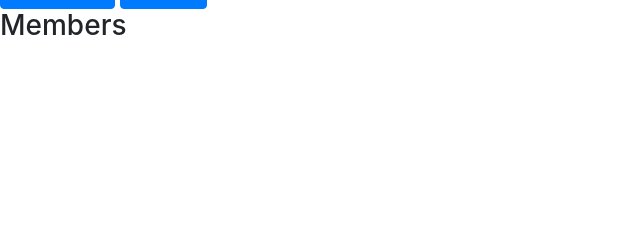
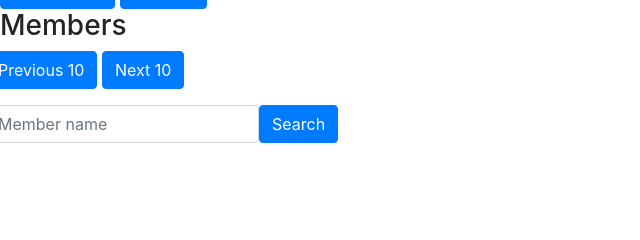
Before and after one commit to vietspeak/VietSpeakWebsite, a Flask app: template templates/view_group_members.html in a window 1280 px wide. Shown: the part 161-401 px from the top of the page, without its empty margins (0-640 px from the left). Run offline with Flask 2, Linux system fonts and the light colour scheme; the template is opened without the code that fills it, so the values that code supplies are empty; some libraries are stand-ins or nearby versions.

Commit message:
change member rights

```diff
--- a/app.py
+++ b/app.py
@@ -822,7 +822,14 @@ def view_group_members():
 def change_group_member_rights():
     user_id = session.get("user_id")
     group_id = session.get("group_id")
-    group_member_id = request.values.get("user_id", 0)
+    group_member_id = int(request.values.get("user_id", 0))
+
+    if group_member_id == user_id:
+        return jsonify({
+            "status": False,
+            "message": "You cannot change your rights. Please contact someone else."
+        })
+
     group_member_change_task = request.values.get("can_change_task", None)
     group_member_change_members = request.values.get("can_change_member", None)
 
--- a/templates/view_group_members.html
+++ b/templates/view_group_members.html
@@ -19,14 +19,34 @@
     <a class="btn btn-primary" href="./view_group_members?id={{group_id}}" role="button">{{groupname}}'s Members</a>
     <a class="btn btn-primary" href="./view_group_tasks?id={{group_id}}" role="button">{{groupname}}'s Tasks</a><br>
     <h3>Members</h3>
+    <div class="form-group row">
+      <div>
+        <button type="button" class="btn btn-primary" id="members_prev_page">Previous 10</button>
+        <button type="button" class="btn btn-primary" id="members_next_page">Next 10</button>
+      </div>
+    </div>
+    <div class="form-group row">
+      <div>
+        <input type="text" class="form-control" id="search_username" placeholder="Member name">
+      </div>
+      <div>
+        <button type="button" class="btn btn-primary" id="search_member">Search</button>
+      </div>
+    </div>
     <table id="members">
     </table>
     <div id="invited_member_list">
     </div>
     {% if can_change_member %}
+    <div class="form-group row">
+      <div>
         <input type="text" class="form-control" id="new_member" placeholder="New Member"/>
+      </div>
+      <div>
         <button type="button" class="btn btn-primary" id="invite_member">Invite</button>
         <small id="message_member" class="form-text text-muted"></small>
+      </div>
+    </div>
     {% endif %}
     <!-- Optional JavaScript -->
     <!-- jQuery first, then Popper.js, then Bootstrap JS -->
@@ -44,12 +64,16 @@
             return response.json();
         }
 
+        let member_offset = 0;
+
         function updateMemberTable() {
-          postData("./search_members_in_group", {group_id: document.getElementById("group_id").innerText})
+          let username = document.getElementById("search_username").value;
+          postData("./search_members_in_group", {group_id: document.getElementById("group_id").innerText, offset: member_offset, username: username})
           .then((data) => {
             let can_change_member = document.getElementById("can_change_member").innerText;
+            let listOfMemberNames = document.getElementById("members");
+            listOfMemberNames.innerHTML = "";
             data["result"].forEach( (e) => {
-              let listOfMemberNames = document.getElementById("members");
                 let newMember = document.createElement("tr");
                 let nameBox = document.createElement("td");
                 nameBox.innerText = e["name"];
@@ -77,7 +101,10 @@
                     postData("/change_group_member_rights", {"user_id": e["id"], "can_change_member": can_change_member})
                     .then((status) => {
                       if (status["status"]) alert("Right for member " + e["name"] + " has been changed.");
-                  })
+                      else {
+                        alert(status["message"]);
+                        canChangeMemberInner.value = 1 - canChangeMemberInner.value;
+                      }});
                   }
                   canChangeMember.appendChild(canChangeMemberInner);
                   newMember.appendChild(canChangeMember);
@@ -101,6 +128,10 @@
                     postData("/change_group_member_rights", {"user_id": e["id"], "can_change_task": can_change_task})
                     .then((status) => {
                       if (status["status"]) alert("Right for member " + e["name"] + " has been changed.");
+                      else {
+                        alert(status["message"]);
+                        canChangeMemberInner.value = 1 - canChangeMemberInner.value;
+                      }
                     })
                   };
 
@@ -111,11 +142,24 @@
                 listOfMemberNames.appendChild(newMember);
               });
           });
-
         }
 
+        updateMemberTable();
 
+        document.getElementById("members_prev_page").onclick = () => {
+          member_offset = Math.max(0, member_offset - 10);
+          updateMemberTable();
+        }
 
+        document.getElementById("members_next_page").onclick = () => {
+          member_offset = member_offset + 10;
+          updateMemberTable();
+        }
+
+        document.getElementById("search_member").onclick = () => {
+          member_offset = 0;
+          updateMemberTable();
+        }
 
         postData("./get_invited_members", {group_id: document.getElementById("group_id").innerText})
         .then((data) => {
```
Lines whose indentation alone changed are shown as unchanged.
